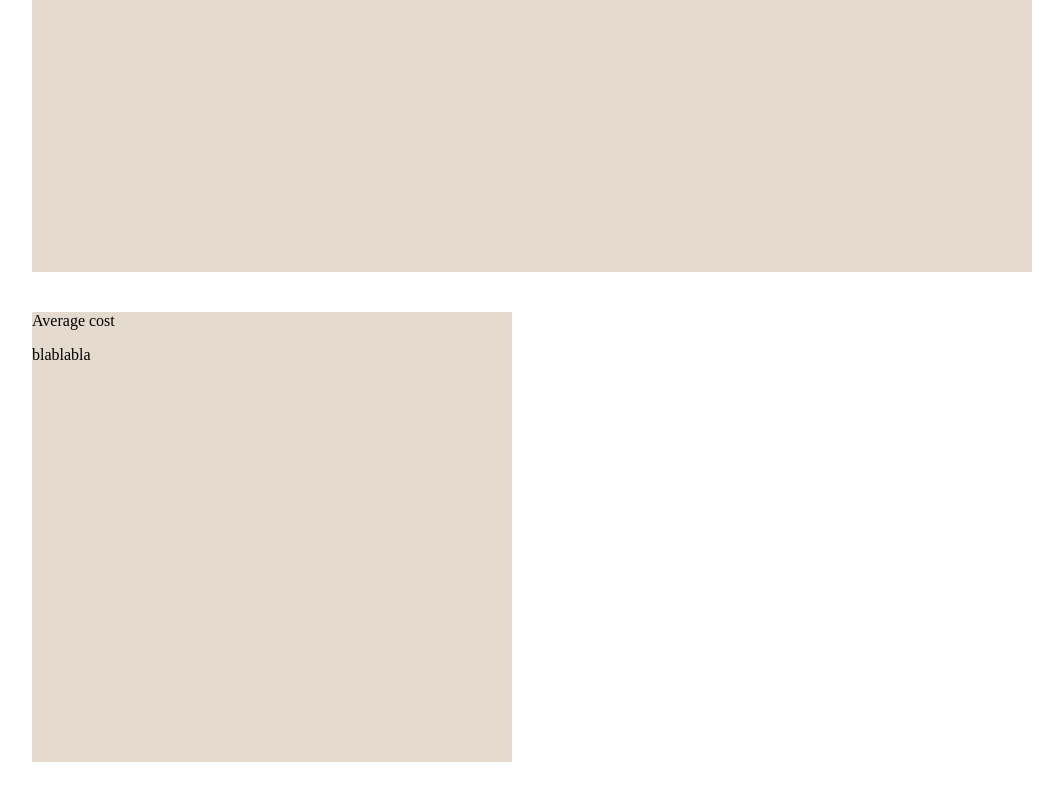
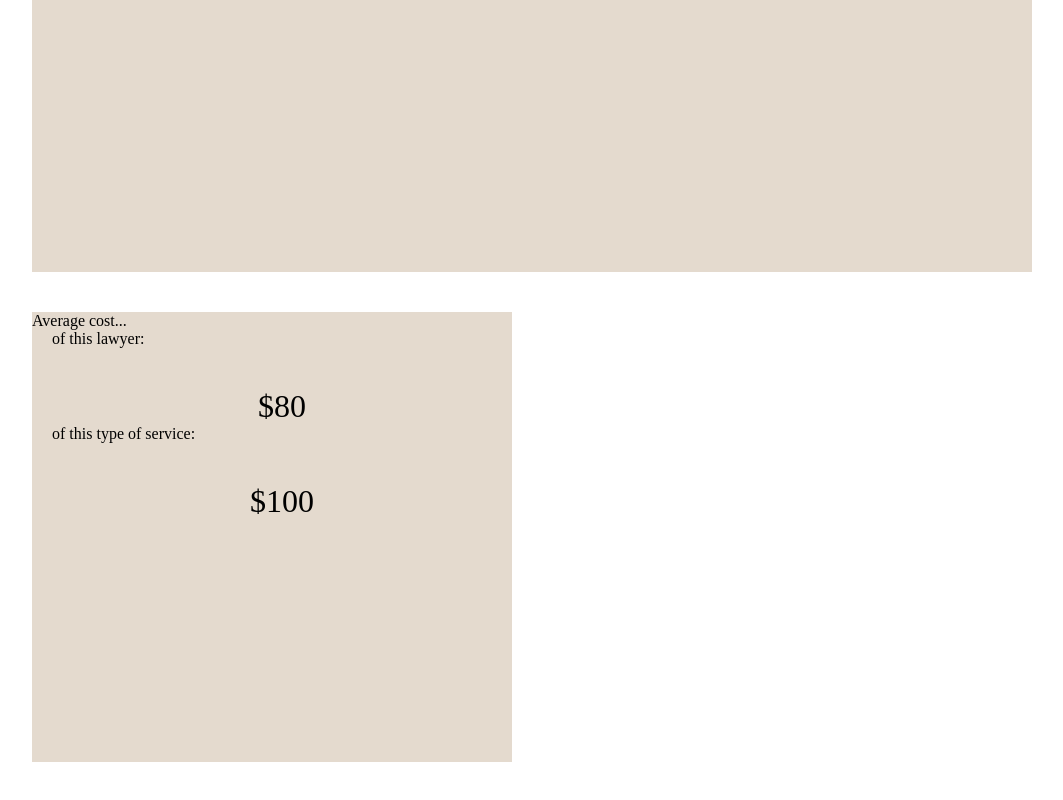
Before and after one commit to dominiclet/SMU-LIT-hackathon, a Next.js app: page /lawyer in a window 1280 px wide. Shown: the part 768-1568 px from the top of the page, without its empty margins (108-1171 px from the left). Built offline with nearby package versions, Linux system fonts and the light colour scheme.

Commit message:
color and average cost

```diff
--- a/pages/lawyer/index.js
+++ b/pages/lawyer/index.js
@@ -35,10 +35,23 @@ const lawyerDashboard = () => {
 			<div className={styles.rowContainer}>
 				<Card className={styles.smallCard}>
 					<Card.Body>
-						<Card.Title>Average cost</Card.Title>
-						<Card.Text>
-							blablabla
-						</Card.Text>
+						<Card.Title>Average cost...</Card.Title>
+						<div className={styles.averageCostInnerInfo}>
+							<div className={styles.averageCostInnerTitle}>
+								of this lawyer:
+							</div>
+							<div className={styles.averageCostInnerPrice}>
+								$80
+							</div>
+						</div>
+						<div className={styles.averageCostInnerInfo}>
+							<div className={styles.averageCostInnerTitle}>
+								of this type of service:
+							</div>
+							<div className={styles.averageCostInnerPrice}>
+								$100
+							</div>
+						</div>
 					</Card.Body>
 				</Card>
 			</div>
--- a/styles/Lawyer.module.css
+++ b/styles/Lawyer.module.css
@@ -26,3 +26,17 @@
 	background-color: #e4dace;
 	border-color: #e4d3bf;
 }
+
+.averageCostInnerInfo {
+	height: 40%;
+}
+
+.averageCostInnerInfo {
+	padding-left: 20px;
+}
+
+.averageCostInnerPrice {
+	font-size: 2rem;
+	text-align: center;
+	margin-top: 40px;
+}
```
